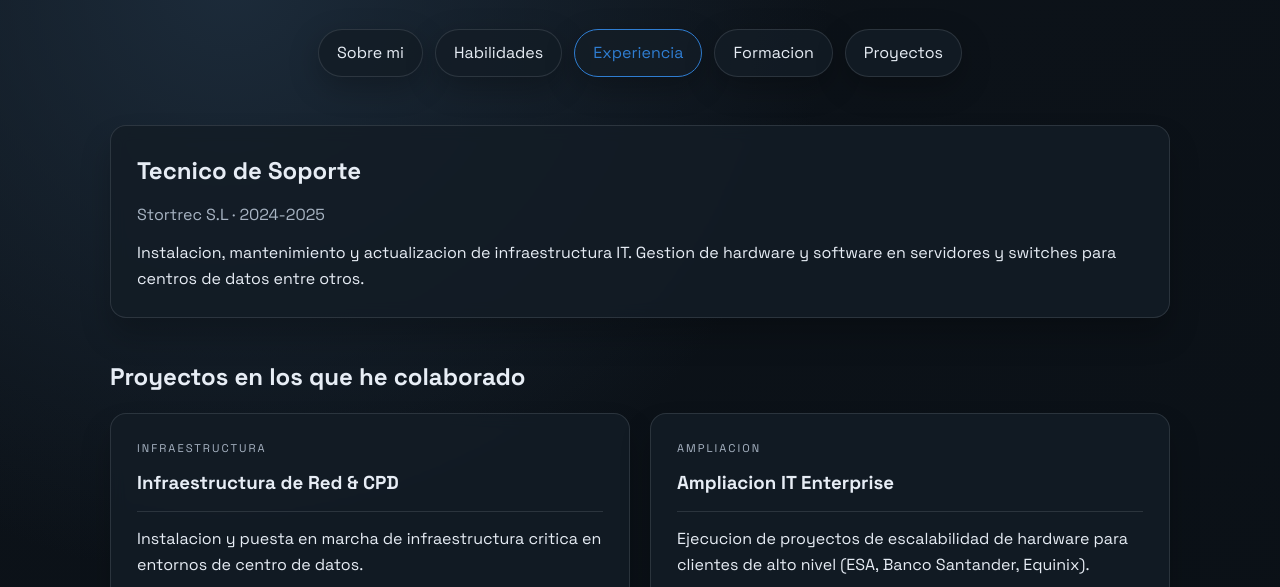
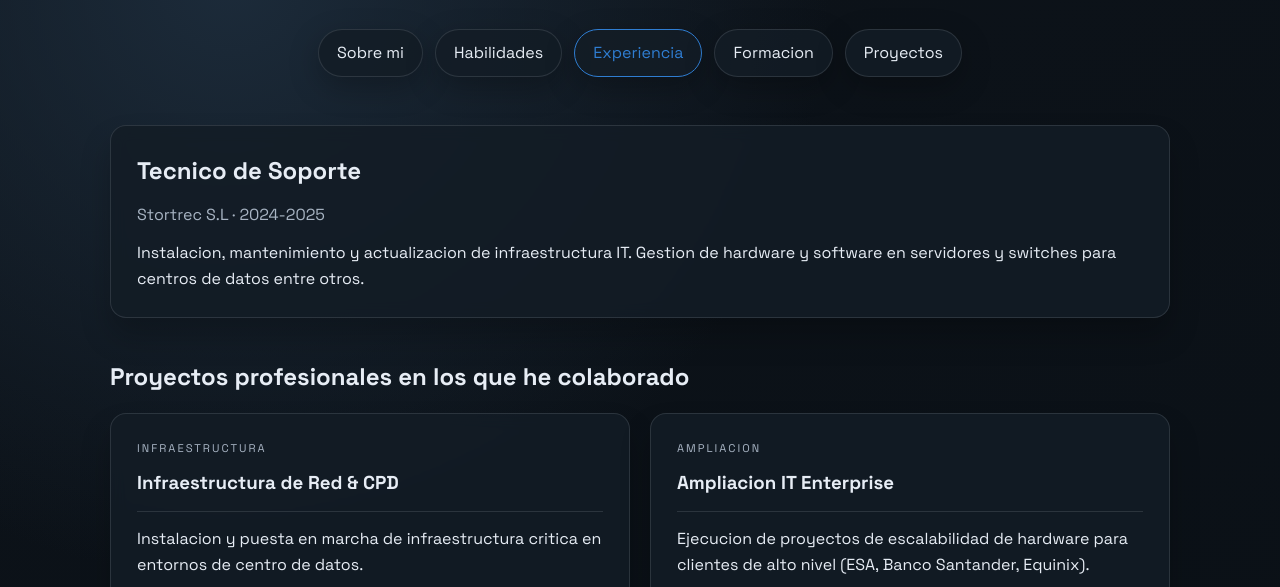
Before and after one commit to Enr1qveDev/Portfolio, a plain HTML site: page experiencia.html in a window 1280 px wide. Shown: the part 154-741 px from the top of the page. Drawn offline with Linux system fonts and the light colour scheme.

Commit message:
Añadido cambios en pestaña principal

```diff
--- a/experiencia.html
+++ b/experiencia.html
@@ -47,7 +47,7 @@
     </section>
 
     <section>
-      <h2 class="section-title" data-lang-es="Proyectos en los que he colaborado" data-lang-en="Professional Projects">Proyectos Profesionales</h2>
+      <h2 class="section-title" data-lang-es="Proyectos profesionales en los que he colaborado" data-lang-en="Professional Projects">Proyectos Profesionales</h2>
       <div class="pro-grid">
         <article class="pro-card">
           <p class="pro-label" data-lang-es="Infraestructura" data-lang-en="Infrastructure">Infraestructura</p>
```
